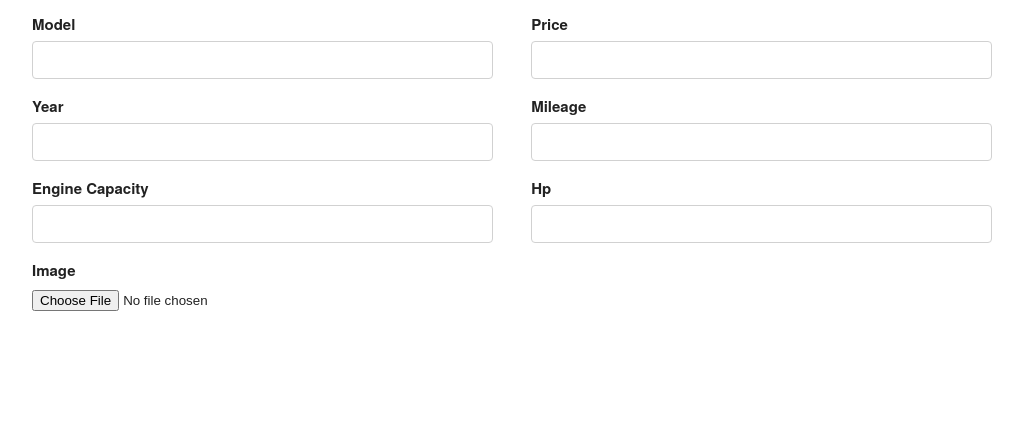
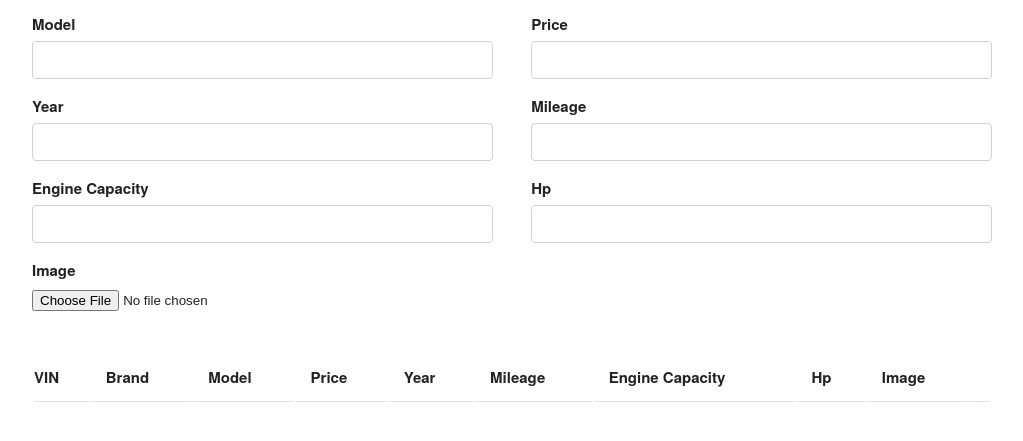
Before and after one commit to LJaglin/car-list, a plain HTML site: page index.html in a window 1280 px wide. Shown: the part 151-592 px from the top of the page, without its empty margins (128-1151 px from the left). Drawn offline with nearby package versions, Linux system fonts and the light colour scheme.

Commit message:
Add table which will be store with dynamically inserted rows

```diff
--- a/index.html
+++ b/index.html
@@ -58,6 +58,21 @@
                 </div>
             </div>
         </form>
+        <table class="u-full-width">
+            <thead>
+                <th>VIN</th>
+                <th>Brand</th>
+                <th>Model</th>
+                <th>Price</th>
+                <th>Year</th>
+                <th>Mileage</th>
+                <th>Engine Capacity</th>
+                <th>Hp</th>
+                <th>Image</th>
+                <th></th>
+            </thead>
+            <tbody id="car-list"></tbody>
+        </table>
     </div>
 </body>
 </html>
```
